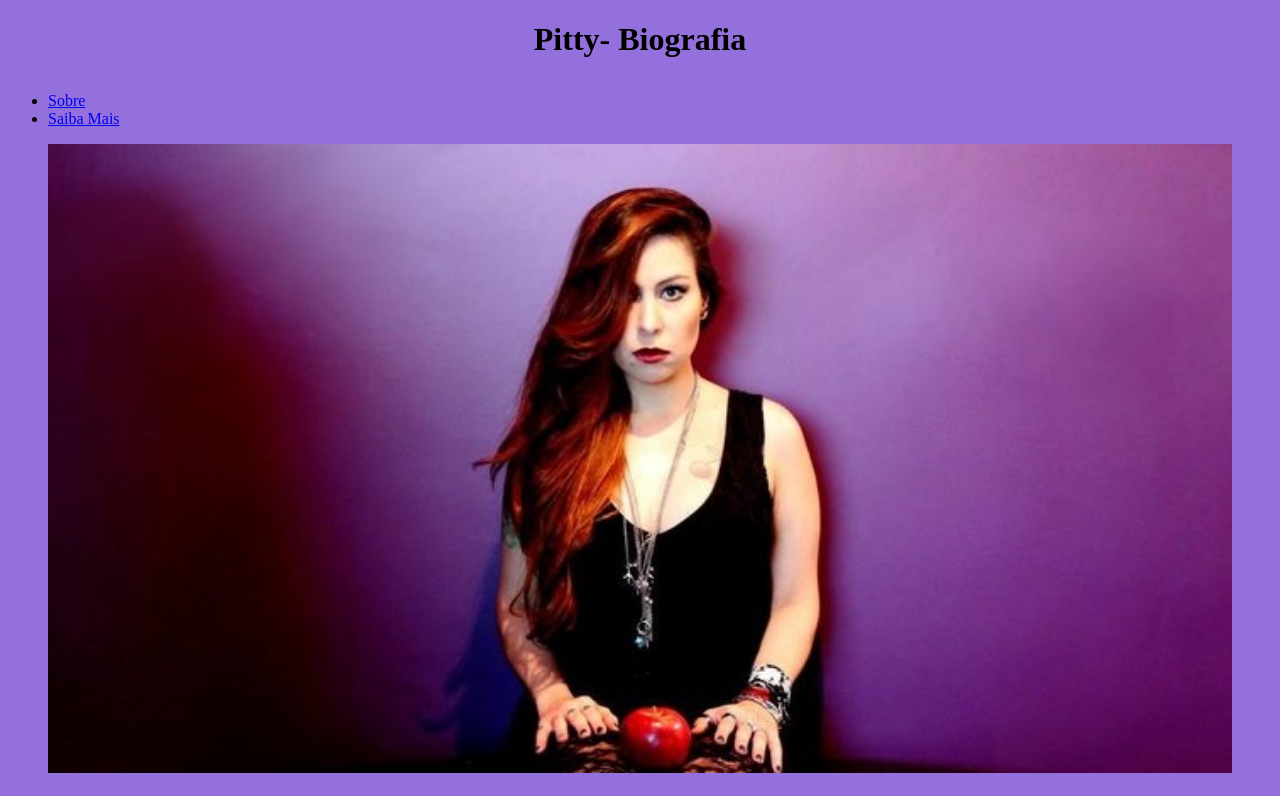
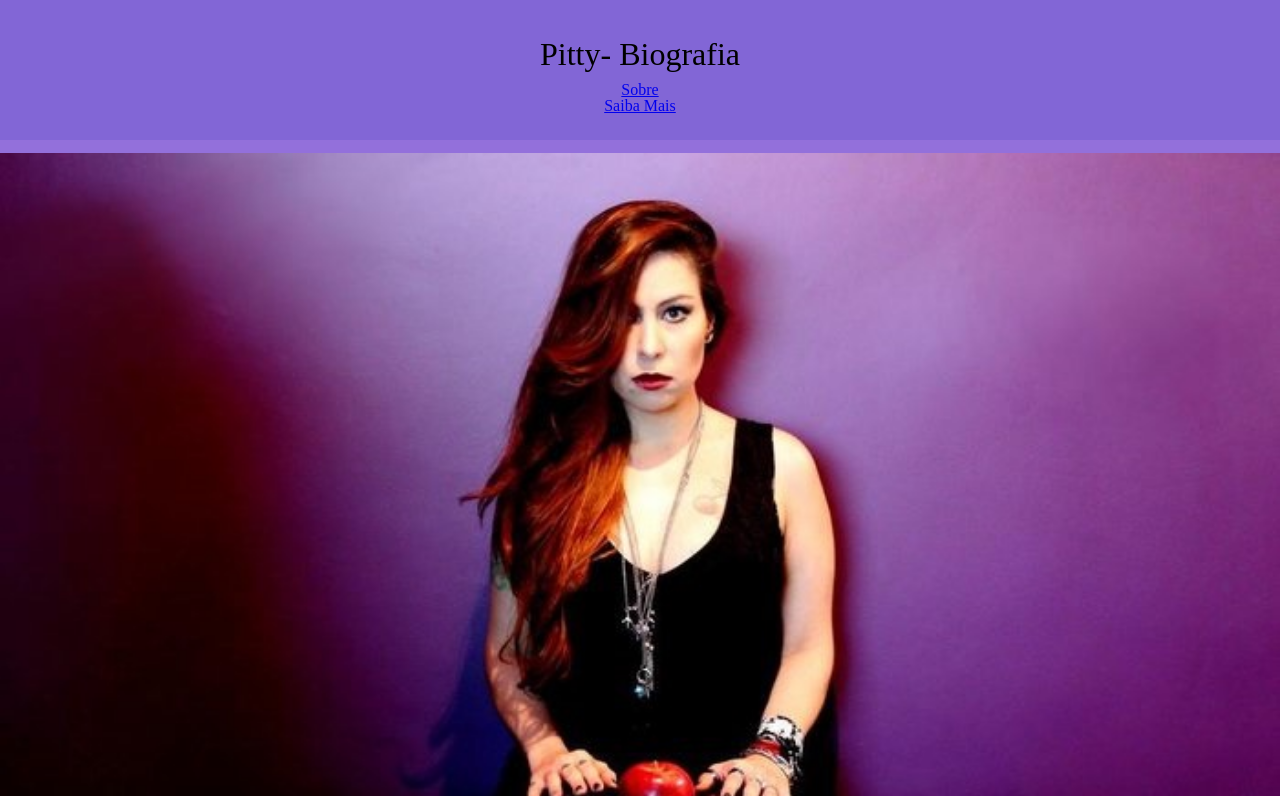
Before and after one commit to cintiapinho/MeuPrimeiroSite, a plain HTML site: page index.html in a window 1280 px wide. Shown: the top 796 px of the page. Drawn offline with Linux system fonts and the light colour scheme.

Commit message:
ajustes_reset

```diff
--- /dev/null
+++ b/css/reset.css
@@ -0,0 +1,48 @@
+/* http://meyerweb.com/eric/tools/css/reset/
+   v2.0 | 20110126
+   License: none (public domain)
+*/
+
+html, body, div, span, applet, object, iframe,
+h1, h2, h3, h4, h5, h6, p, blockquote, pre,
+a, abbr, acronym, address, big, cite, code,
+del, dfn, em, img, ins, kbd, q, s, samp,
+small, strike, strong, sub, sup, tt, var,
+b, u, i, center,
+dl, dt, dd, ol, ul, li,
+fieldset, form, label, legend,
+table, caption, tbody, tfoot, thead, tr, th, td,
+article, aside, canvas, details, embed,
+figure, figcaption, footer, header, hgroup,
+menu, nav, output, ruby, section, summary,
+time, mark, audio, video {
+	margin: 0;
+	padding: 0;
+	border: 0;
+	font-size: 100%;
+	font: inherit;
+	vertical-align: baseline;
+}
+/* HTML5 display-role reset for older browsers */
+article, aside, details, figcaption, figure,
+footer, header, hgroup, menu, nav, section {
+	display: block;
+}
+body {
+	line-height: 1;
+}
+ol, ul {
+	list-style: none;
+}
+blockquote, q {
+	quotes: none;
+}
+blockquote:before, blockquote:after,
+q:before, q:after {
+	content: '';
+	content: none;
+}
+table {
+	border-collapse: collapse;
+	border-spacing: 0;
+}
--- a/index.html
+++ b/index.html
@@ -1,16 +1,23 @@
 <html lang="pt-br">
     <head>
         <meta http-equiv="Content-Type" content="text/html;charset=UTF-8">
+        <link rel="stylesheet" href="css/reset.css">
         <link rel="stylesheet" href="css/estilo.css">
         <title>Pitty- Biografia</title>
     </head>
     <body>
         <header>
-            <h1>Pitty- Biografia</h1>
-            <ul>
-                <li><a href="#sobre">Sobre</a></li>
-                <li><a href="#veja_mais">Saiba Mais</a></li>
-            </ul>
+            <div class="menu">
+                <div class="logo">
+                    <h1>Pitty- Biografia</h1>
+                </div>
+                <div class="itens_menu">
+                    <ul>
+                        <li><a href="#sobre">Sobre</a></li>
+                        <li><a href="#veja_mais">Saiba Mais</a></li>
+                    </ul>
+                </div>
+            </div>
             <figure>
                 <img class="img_topo" src="img/pitty1.jpg" alt="imagem da Pitty com fundo roxo">
             </figure>
@@ -30,11 +37,14 @@
             </section>
             <section id="veja_mais">
                 <p>Pitty foi aluna de música da Universidade Federal da Bahia. Lá, fez contatos com o produtor Rafael Ramos, conhecido por produzir bandas como os Raimundos.</p>
-                <p><a href="https://www.pitty.com.br/">Veja aqui</a> o site da Pitty para ver a agenda de Shows.</p>
-                <p>
+                <p class="center"><a href="https://www.pitty.com.br/">Veja aqui</a> o site da Pitty para ver a agenda de Shows.</p>
+                <p class="center">
                     Clique <a href="letras.html">aqui</a> para acessar as letras de música
                 </p>
             </section>
         </div>
+    <footer>
+        <p class="center">Desenvolvido por Cíntia Pinho</p>
+    </footer>
     </body>
 </html>
```
Also changed, not shown: letras.html (+20 -6 lines).
